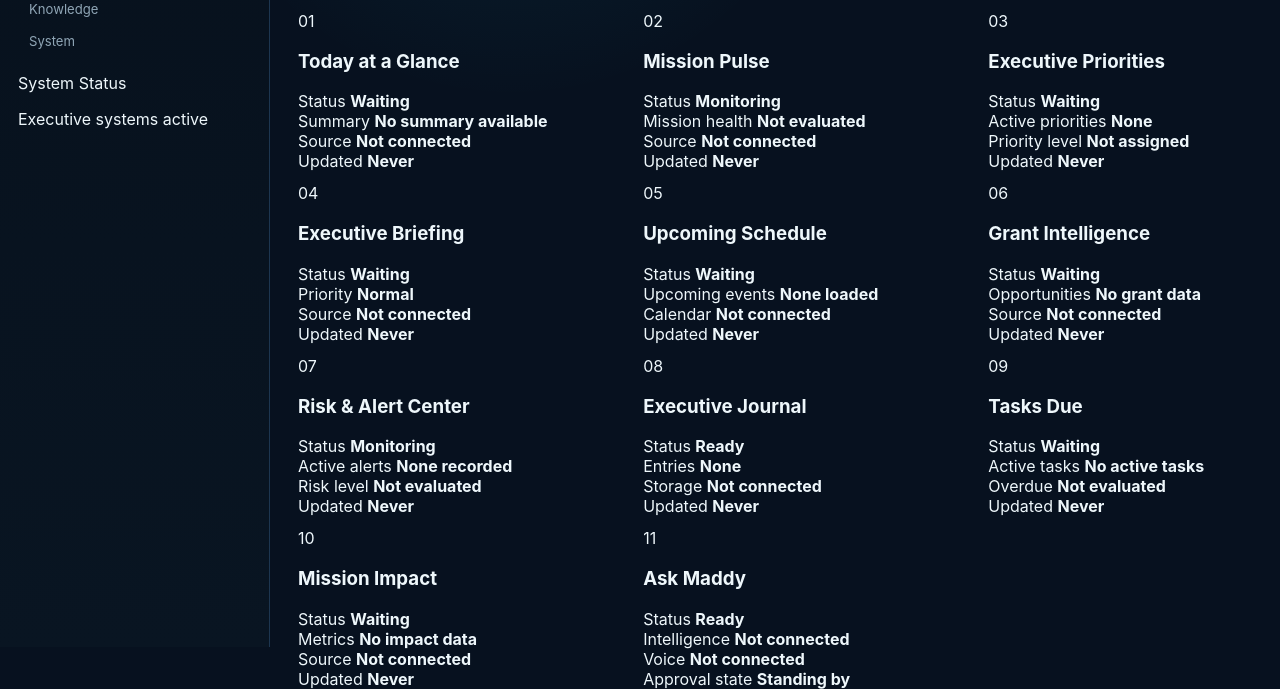
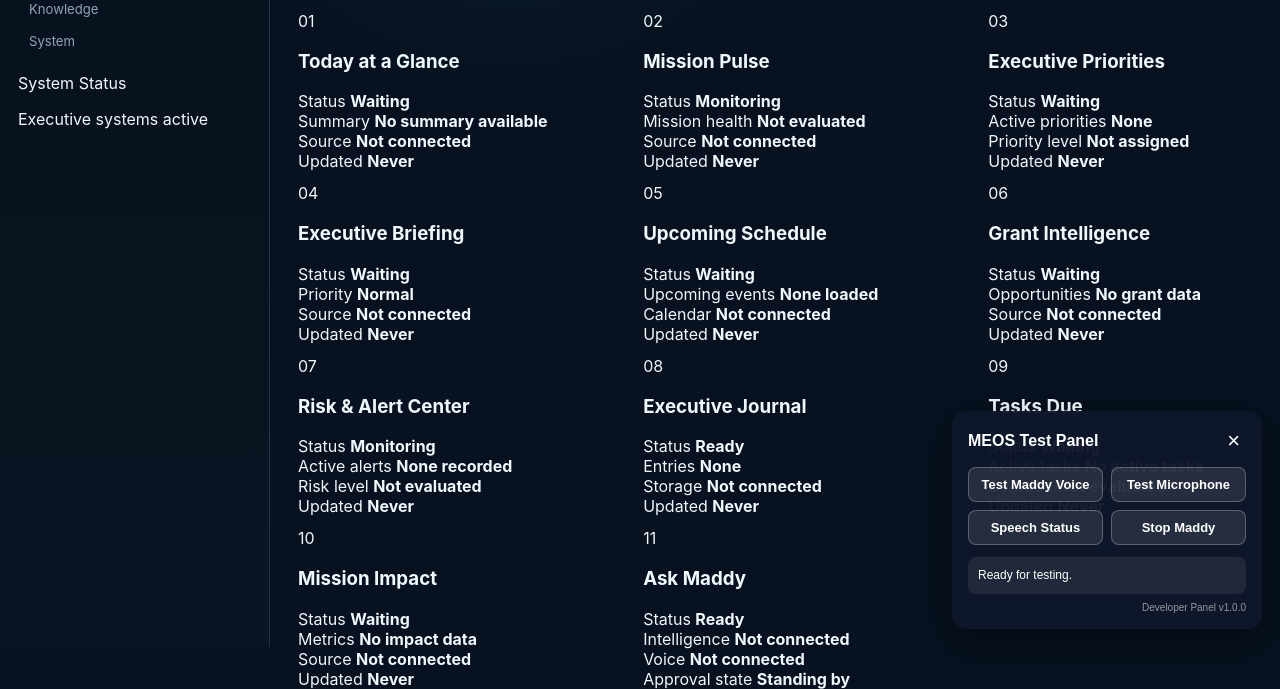
Before and after one commit to CaliforniaCleanSlateProgram/Maddy, a plain HTML site: page frontend/index.html in a window 1280 px wide. Shown: the part 153-842 px from the top of the page. Drawn offline with Linux system fonts and the light colour scheme.

Commit message:
build(frontend): connect developer test panel

```diff
--- a/frontend/index.html
+++ b/frontend/index.html
@@ -499,6 +499,7 @@
 <script src="maddy/biography.js"></script>
 <script src="voice/thatsmaddy-voice.js"></script>
 <script src="voice/maddy-speech.js"></script>
+<script src="developer-panel.js"></script>
 
 <script src="mission-dispatcher.js"></script>
 <script src="office-dashboard.js"></script>
```
